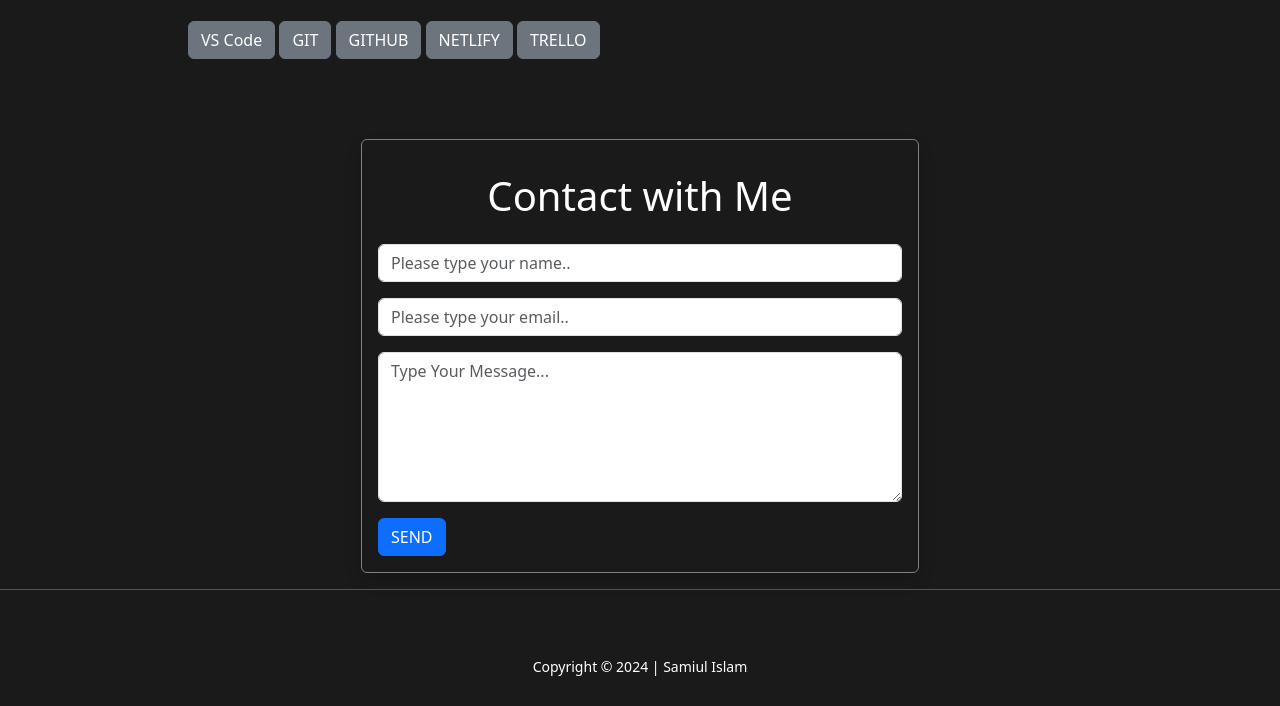
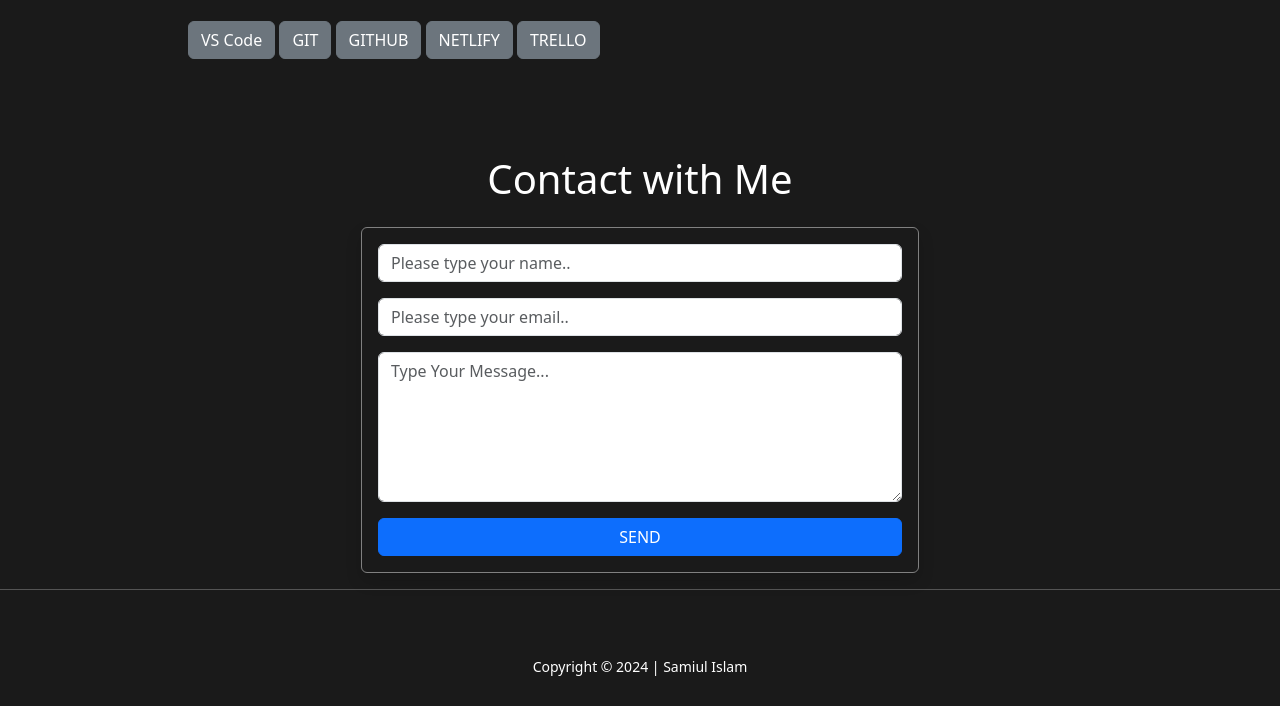
Before and after one commit to samiulsani/portfolio-site, a plain HTML site: page index.html in a window 1280 px wide. Shown: the part 2239-2945 px from the top of the page. Drawn offline with nearby package versions, Linux system fonts and the light colour scheme.

Commit message:
contact form edit

```diff
--- a/index.html
+++ b/index.html
@@ -295,9 +295,11 @@
 
   <!-- CONTACT START -->
   <div class="container mt-5 d-flex justify-content-center">
-    <div class="card shadow" style="width: 50%; background: transparent; border: 1px solid gray;">
+    <div class="col-md-6">
+      <h1 class="text-center p-3 text-white">Contact with Me</h1>
+
+      <div class="card shadow" style="background: transparent; border: 1px solid gray;">
         <div class="card-body">
-        <h1 class="text-center p-3 text-white">Contact with Me</h1>
           <form action="">
             <div class="mb-3">
               <input type="text" class="form-control" id="name" name="name" placeholder="Please type your name.."
@@ -311,14 +313,14 @@
               <textarea class="form-control" id="subject" name="subject" placeholder="Type Your Message..."
                 style="height: 150px" required></textarea>
             </div>
-          <button class="btn btn-primary">
-            <a class="link" href="#">SEND</a>
-          </button>
+            <button type="submit" class="btn btn-primary w-100">SEND</button>
           </form>
         </div>
       </div>
     </div>
+  </div>
   <!-- CONTACT END -->
+
 
   <hr />
 
```
Lines whose indentation alone changed are shown as unchanged.
